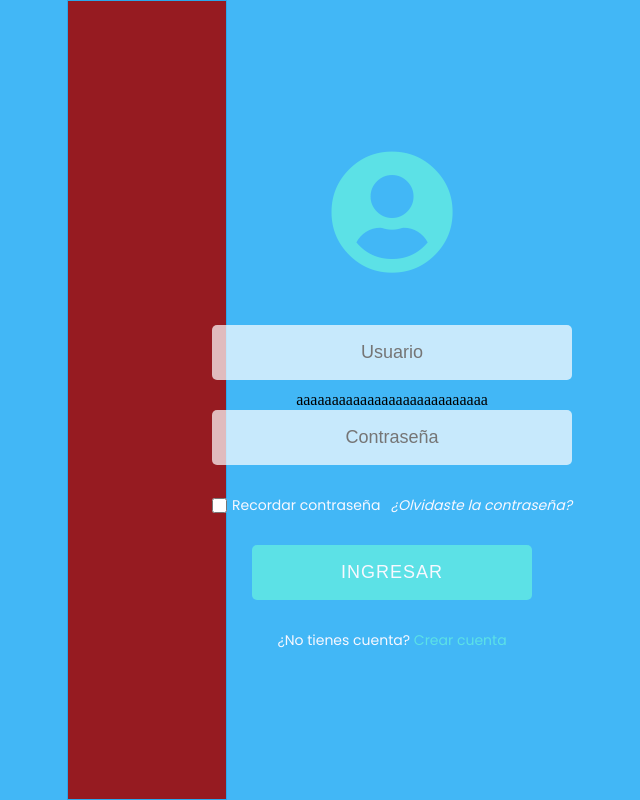
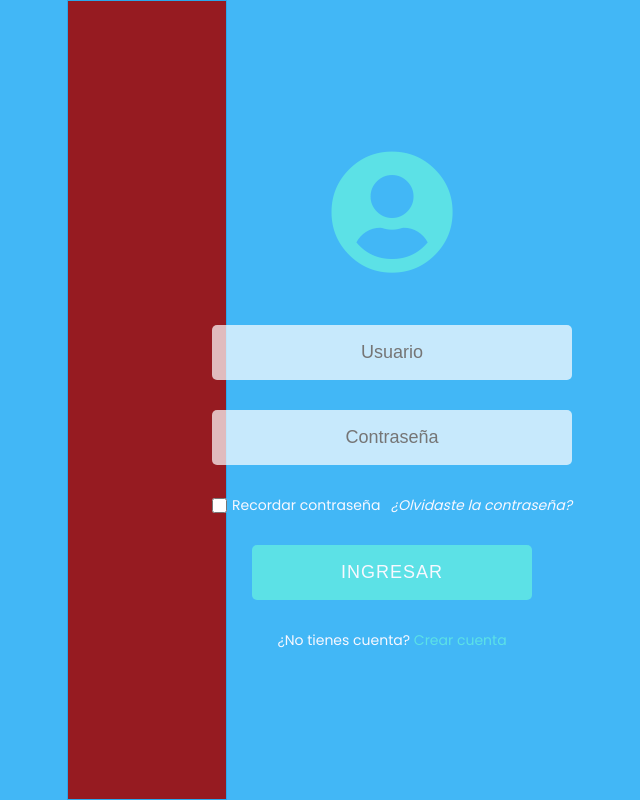
Before and after one commit to xXmaldazzarXx/prueba, a PHP site: page /SureManagment/login.php in a window 1280 px wide. Shown: the whole page, without its empty margins (248-888 px from the left). Run offline with PHP 8.4, Linux system fonts and the light colour scheme; some libraries are stand-ins or nearby versions.

Commit message:
Update login.php

```diff
--- a/suremanagement/SureManagment/login.php
+++ b/suremanagement/SureManagment/login.php
@@ -107,7 +107,6 @@
 				})
 		})
 		</script>
-			aaaaaaaaaaaaaaaaaaaaaaaaaaa
         	</div>
 	</body>
 </html>
```
